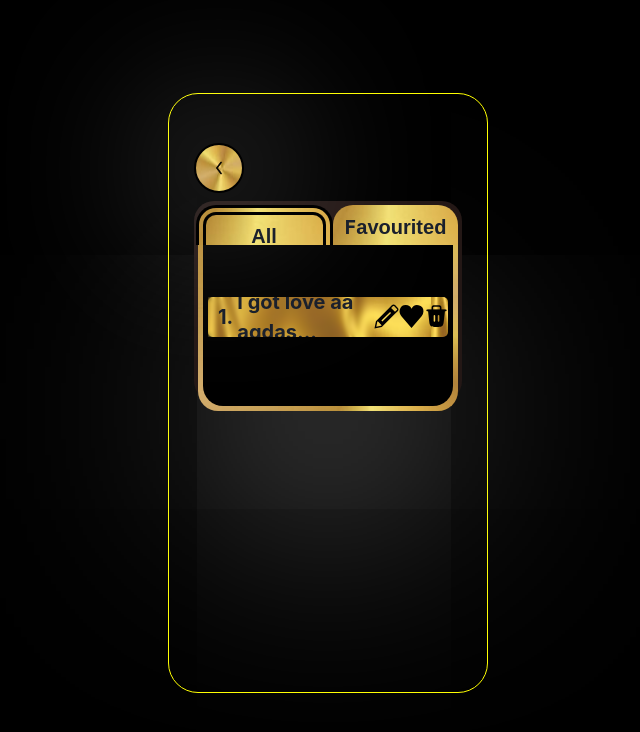
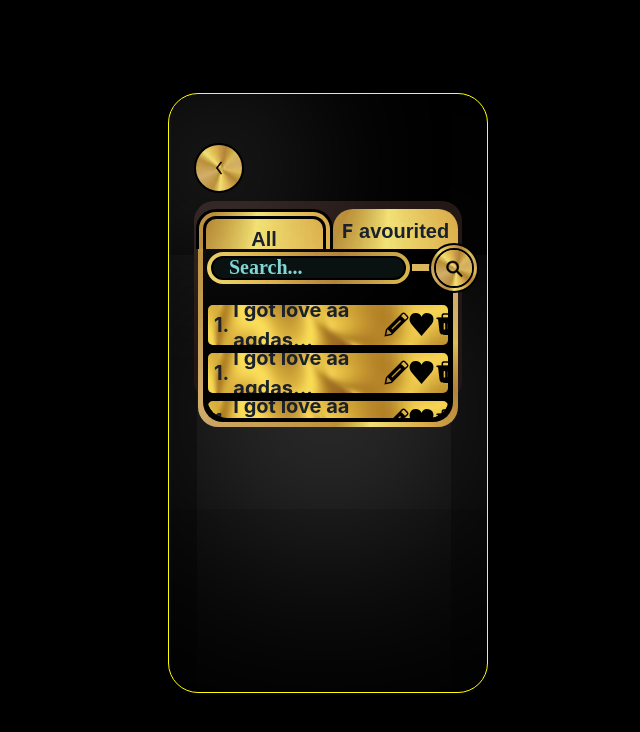
Before and after one commit to M-Ibrokhiiim/MPlayer, a React (Create React App) app in the folder FRONT/app/: page /all in a window 1280 px wide. Both pictures are taken after a click on the button 749 px from the left and 168 px from the top of the page. Shown: the top 732 px of the page, without its empty margins (312-952 px from the left). Built offline with nearby package versions, Linux system fonts and the light colour scheme.

Commit message:
Searchbar implemented into Header section

```diff
--- a/FRONT/app/src/App.tsx
+++ b/FRONT/app/src/App.tsx
@@ -14,6 +14,7 @@ function App() {
   return (
     <Flex w={'100%'} bg={'black'} h={'100vh'} textOverflow={'hidden'} justifyContent={'center'}>
        <Box border={'1px solid yellow'}
+         overflow={'hidden'}
         w={{base:"96vw", sm:"70vw",md:"50vw",lg:"40vw", xl:"25vw","2xl":"24vw"}}
         h={{base:isOpenedList ? '85vh' :"80vh", sm:isOpenedList ? "90vw" :"80vh",md:isOpenedList ? "95vw" :"75vh",lg:isOpenedList ? "85vh" :"68vw", xl: isOpenedList ? "75vh" :"65vh","2xl": isOpenedList ? "78vh" : "70vh"}}
         mt={{base:"20vw",sm:"10vh",xl:"7.3vw","2xl":"6vw"}}
--- /dev/null
+++ b/FRONT/app/src/Icons/Search.tsx
@@ -0,0 +1,11 @@
+import { Box } from "@chakra-ui/react"
+export default function(){
+    return(
+        <>
+          <Box>
+                <svg width="22px" height="100px" viewBox="-1 0 25 22" fill="none" xmlns="http://www.w3.org/2000/svg" stroke="#000000" stroke-width="0.528"><g id="SVGRepo_bgCarrier" stroke-width="0"></g><g id="SVGRepo_tracerCarrier" stroke-linecap="round" stroke-linejoin="round"></g><g id="SVGRepo_iconCarrier"> <path fill-rule="evenodd" clip-rule="evenodd" d="M10 5C7.23858 5 5 7.23858 5 10C5 12.7614 7.23858 15 10 15C11.381 15 12.6296 14.4415 13.5355 13.5355C14.4415 12.6296 15 11.381 15 10C15 7.23858 12.7614 5 10 5ZM3 10C3 6.13401 6.13401 3 10 3C13.866 3 17 6.13401 17 10C17 11.5719 16.481 13.0239 15.6063 14.1921L20.7071 19.2929C21.0976 19.6834 21.0976 20.3166 20.7071 20.7071C20.3166 21.0976 19.6834 21.0976 19.2929 20.7071L14.1921 15.6063C13.0239 16.481 11.5719 17 10 17C6.13401 17 3 13.866 3 10Z" fill="#000000"></path> </g></svg>
+          </Box>
+
+        </>
+    )
+}
--- a/FRONT/app/src/components/header/Header.tsx
+++ b/FRONT/app/src/components/header/Header.tsx
@@ -38,7 +38,7 @@ function Header({isOpenedList,isID,setID,setList}:Props){
 
       return(
         <>
-        <Box  mt={6}   display={"flex"} flexDir={"column"} gap={2}  >
+        <Box  mt={6}   display={"flex"} flexDir={"column"} gap={2}  transition={'all 10s ease'} >
            <Flex justifyContent = {"space-between"}>
             {!isOpenedList ?
               <Button borderRadius={'full'}
@@ -91,16 +91,22 @@ function Header({isOpenedList,isID,setID,setList}:Props){
               }
            </Flex>
            {isOpenedList
-           ? <Flex  h={"25vh"} p={1}  w={{base:"83vw",sm:"100%"}} rounded={'20px'} bg={'#241816'} flexDir={'column'}  boxShadow={"0 110px 600px -50px white"}>
+           ? <Flex  h={"25vh"} p={1}  w={{base:"83vw",sm:"100%"}} transitionProperty={'all'} transitionDuration={'1s'} transitionDelay={'10s'}  rounded={'20px'} bg={'#241816'} flexDir={'column'}  boxShadow={"0 110px 600px -50px white"}>
               <Box as="nav" h={"3vh"} w={{base:"100%"}}  display={'flex'} justifyContent={"space-between"}>
-                 <Button onClick={()=>{navigation(1,"/all")}} _hover={{opacity:1}} _active={{opacity:1}}  padding={'none'} borderRadius={'none'}  border={isID ===1 ? '10px double black' : ''} borderBottom={'none'}  roundedTopLeft={'20px'} overflow={'hidden'} ml={isID=== 1 ? '-2.5px' :'none'} roundedTopRight={'20px'} w={'100%'} bgImage={buttonsBG} bgPos={"bottom"}>
-                  <Link  w={'90vw'}    textDecoration="none" _active={{textDecoration:'none'}}  h={"100%"}   fontFamily={'fantasy'} fontSize={{base:"15px",md:"20px"}}  display={'flex'} justifyContent={'center'} alignItems={'center'} mt={3}>All</Link>
+                 <Button onClick={()=>{navigation(1,"/all")}} _hover={{opacity:1}} _active={{opacity:1,transition:"all 3.5s ease"}}  padding={'none'} borderRadius={'none'} h={'40px'}   border={isID ===1 ? '10px double black' : ''} borderBottom={'none'}  roundedTopLeft={'20px'} overflow={'hidden'} ml={isID=== 1 ? '-2.5px' :'none'} roundedTopRight={'20px'} w={'100%'} bgImage={buttonsBG} bgPos={"bottom"}
+                     textDecoration="none"     fontFamily={'fantasy'} fontSize={{base:"15px",md:"20px"}}  display={'flex'} justifyContent={'center'} alignItems={'center'} mt={1}
+                  >
+                   <span style={{marginTop:"10px"}}>All </span>
                  </Button>
-                 <Button onClick={()=>{navigation(2,"/favourited")}} _hover={{opacity:1}} _active={{opacity:1}}  padding={'none'} borderRadius={'none'}  border={isID === 2 ? '10px double black' : ''} borderBottom={'none'}  roundedTopLeft={ '20px'} overflow={'hidden'} roundedTopRight={'20px'} w={'100%'} mr={isID ===2 ? '-2.5px' :''} bgImage={buttonsBG} bgPos={"bottom"}>
-                  <Link  w={'90vw'} textAlign={'center'} h={"100%"}  fontSize={{base:"15px",md:"20px"}}  fontFamily={'fantasy'} display={'flex'} justifyContent={'center'} alignItems={'center'} mt={1} ><span style={{fontFamily:"mono"}} >F</span> avourited </Link>
+                 <Button onClick={()=>{navigation(2,"/favourited")}}  _hover={{opacity:1}} _active={{opacity:1}}  padding={'none'} borderRadius={'none'}  border={isID === 2 ? '10px double black' : ''} borderBottom={'none'}  roundedTopLeft={ '20px'} overflow={'hidden'} roundedTopRight={'20px'} w={'100%'} mr={isID ===2 ? '-2.5px' :''} bgImage={buttonsBG} bgPos={"bottom"}
+                     textAlign={'center'}   h={"40px"}  mt={1} fontSize={{base:"15px",md:"20px"}}  fontFamily={'fantasy'} display={'flex'} justifyContent={'center'} alignItems={'center'}
+                  >
+                    <Text mt={1}>
+                      <span style={{fontFamily:"mono"}} >F</span> avourited
+                    </Text>
                  </Button>
               </Box>
-              <Flex  w={'100%'} h={'90vh'} mt={'5.5px'} p={"5px"}  bgImage={buttonsBG}  borderRadius={'20px'} bgPos={'left'}   roundedTop={'none'}>
+              <Flex  w={'100%'} h={'92vh'} mt={'5.5px'} p={"5px"}  bgImage={buttonsBG}  borderRadius={'20px'} bgPos={'left'}   roundedTop={'none'}>
                 <Box w="100vw" h={'full'} bg='black' borderBottomRadius={'20px'}>
                   <Routes>
                     <Route path={"/all"} element={<All/>} />
--- /dev/null
+++ b/FRONT/app/src/components/header/Searchbar.tsx
@@ -0,0 +1,55 @@
+import { Box, Button, Input, Text } from "@chakra-ui/react";
+
+import backgrounde2 from "../../backgrounds/buttonsBG.jpg"
+import Search from "../../Icons/Search";
+
+function Searchbar(){
+      return(
+        <>
+            <Box w={'100%'} h={"4vh"} mt={2} position={'relative'}  backdropFilter={'blur(100px)'}  display={'flex'} alignItems={'center'}>
+                <Box p={1} position={'absolute'} rounded={"130px"} w={"84%"}  zIndex={9} left={0} bgImage={backgrounde2}  display={'flex'} alignItems={'center'} justifyContent={'center'} bgPos={'top'}>
+                    <Input
+                        type="text"
+                        fontSize="21px"
+                        fontFamily="serif"
+                        fontWeight="700"
+                        color="#e0f0f0ff"
+                        bg="#0a1111ff"
+                        border="2px solid black"
+                        h="3vh"
+                        w="100%"
+                        rounded="100px"
+                        placeholder="Search..."
+                        _placeholder={{ fontSize: "20px", color: "#82d5d5ff" }}
+
+                        _focus={{
+                        outline: "none",
+                        boxShadow: "none",
+                        borderColor: "black",
+                        }}
+                        _focusVisible={{
+                        outline: "none",
+                        boxShadow: "none",
+                        borderColor: "black",
+                        }}
+                        _active={{
+                        outline: "none",
+                        boxShadow: "none",
+                        }}
+                        _hover={{
+                        boxShadow: "none",
+                        }}
+                    />
+                </Box>
+                <Text bg={"red"} position={'absolute'} left={"16vw"} w={'40px'} h={'7px'}  bgImg={backgrounde2} bgPos={'right'} />
+                <Box bg={'red'}  bgImage={backgrounde2} ml={"-2px"} display={'flex'} justifyContent={'center'} _placeholder={{fontsize:"10px"}}  bgPos={'center'} transition="transform 0.15s ease"
+              _active={{transform: "scale(0.8)",}}   alignItems={'center'} pos={'absolute'} overflow={'hidden'}  border={"7px double black"} w={'50px'} h={'50px'} rounded={'100px'} left={'17.5vw'} zIndex={2}>
+                    <Button w={'130px'} h={'110px'} bgImage={backgrounde2} _hover={{opacity:1}}    transition="transform 0.15s ease"
+              _active={{transform: "scale(0.8)",}}    bgPos={'center'}   rounded={"full"} > <Search/></Button>
+                </Box>
+            </Box>
+        </>
+      )
+}
+
+export default Searchbar;
--- a/FRONT/app/src/components/header/musicList.tsx
+++ b/FRONT/app/src/components/header/musicList.tsx
@@ -7,13 +7,13 @@ import background from '../../backgrounds/background2.jpg'
 function Music(){
     return(
         <>
-         <Container   h={{md:"40px"}} mt={1} bgImage={background} bgPos={'left'} overflow={'hidden'} rounded={'5px'} flexShrink={0} display={'flex'} alignItems={'center'} justifyContent={'space-between'} >
+         <Container   h={{md:"40px"}} backdropFilter={'blur(100px)'}   _active={{transition:"all 0.15s ease", transform:"scale(0.95)",transitionDelay:"0.15s"}} cursor={'pointer'} mt={2} bgImage={background} bgPos={'top'} bgSize={'cover'}  overflow={'hidden'} rounded={'5px'} flexShrink={0} display={'flex'} alignItems={'center'} justifyContent={'space-between'} >
                 <Flex   ml={{md:"-4"}}  pl={'10px'} pr={'15px'} h={{md:"5vh"}} backdropFilter="blur(2px)" borderRadius={'0px'} alignItems={'center'} >
-                  <Text mr={1} fontWeight={'700'}  fontSize={{md:"20px"}}>1.</Text>
+                  <Text mr={1}  ml={-1} fontWeight={'700'}  fontSize={{md:"20px"}}>1.</Text>
                   <Text fontSize={{md:"20px"}}  fontWeight={'700'}  >I got love aa aqdas...</Text>
                 </Flex>
 
-              <Flex   w={{md:"4.5vw"}} backdropFilter="blur(1px)"  justifyContent={"space-between"}>
+              <Flex   w={{md:"4.5vw"}} backdropFilter="blur(1px)"  mr={'-10px'} justifyContent={"space-between"}>
                 <Edit/>
                 <Favourite/>
                 <Delete/>
--- a/FRONT/app/src/pages/All.tsx
+++ b/FRONT/app/src/pages/All.tsx
@@ -6,15 +6,17 @@ import {
 
 } from "@chakra-ui/react"
 
-import Music from "../components/header/musicList"
+import Music from "../components/header/musicList";
+import Searchbar from "../components/header/Searchbar";
 
 export default function All(){
     return(
         <>
          <Box p={1}>
+            <Searchbar/>
             <Flex w="100%"
-             h="13.8vh"
-             mt={12}
+             h="15.3vh"
+             mt={3}
              roundedTop={'none'}
              roundedBottomLeft={'20px'}
              roundedBottomRight={'20px'}
@@ -24,6 +26,13 @@ export default function All(){
              flexShrink={0}
             >
              <Music/>
+             <Music/>
+             <Music/>
+             <Music/>
+             <Music/>
+             <Music/>
+             <Music/>
+             <Music/>
             </Flex>
          </Box>
         </>
```
Also changed, not shown: 1 other file (tests, documents, lock files or other folders).
